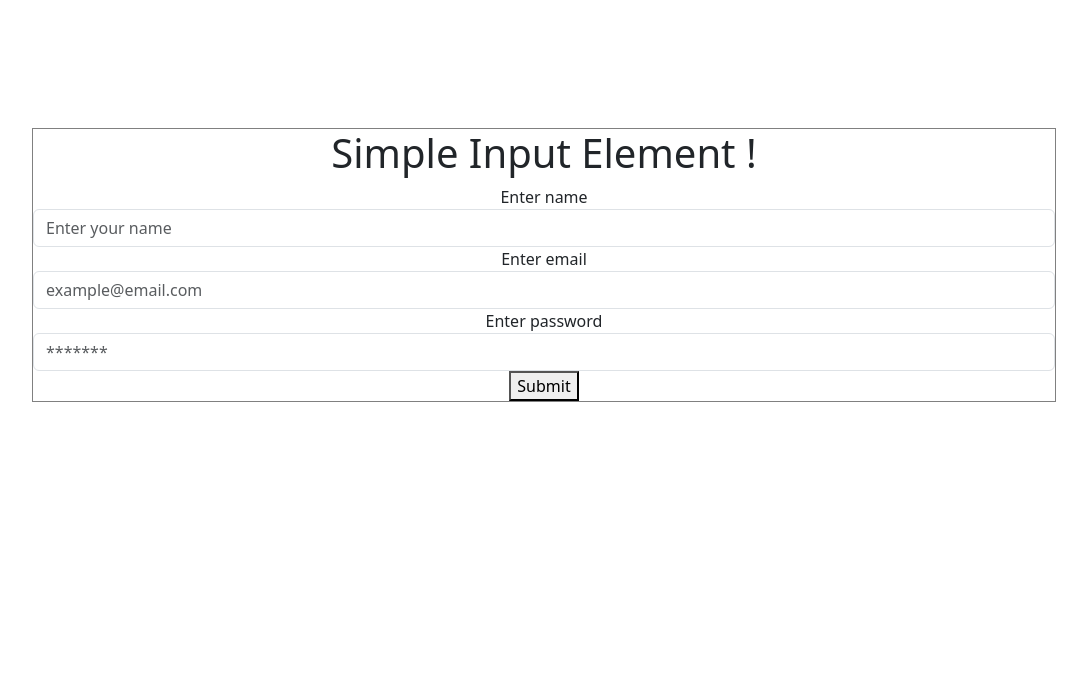
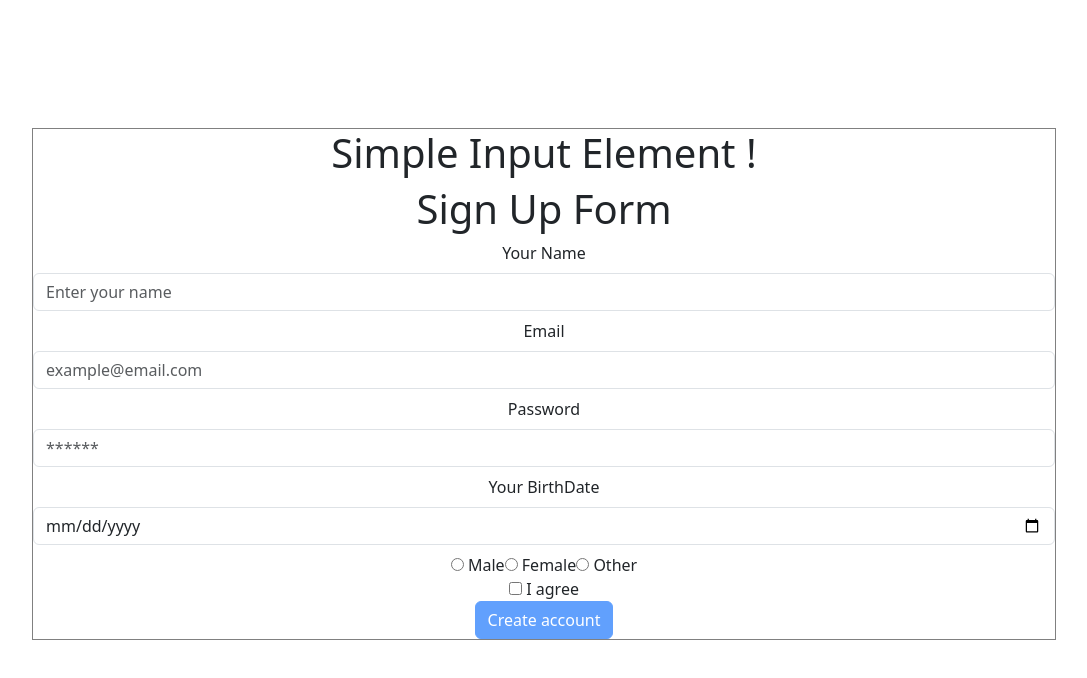
Before and after one commit to Torjuman/react-learning, a React app in the folder react-app/: page / in a window 1280 px wide. Shown: the top 678 px of the page, without its empty margins (96-1183 px from the left). Built offline with nearby package versions, Linux system fonts and the light colour scheme.

Commit message:
Made  a Simple Sign up form

```diff
--- a/react-app/src/components/App.jsx
+++ b/react-app/src/components/App.jsx
@@ -1,7 +1,8 @@
 import React from 'react';
 
 import classes from './app.module.css';
-import SplitForm from './split-form';
+import SignUpForm from './sign-up-form';
+// import SplitForm from './split-form';
 // import ControledForm from './form/ControledForm';
 // import UncontroledForm from './form/UncontroledForm';
 // import Input from './inputs/index';
@@ -15,8 +16,9 @@
                 <h1>Simple Input Element !</h1>
                 {/* <Input />
                 <UncontroledForm />
-                <ControledForm /> */}
-                <SplitForm />
+                <ControledForm />
+                <SplitForm /> */}
+                <SignUpForm />
             </div>
         )
     }
--- /dev/null
+++ b/react-app/src/components/sign-up-form/form.jsx
@@ -0,0 +1,94 @@
+import React from 'react';
+import PropTypes from 'prop-types';
+import InputTextSign from './input-text';
+
+const Form = ({values, agreement, handleChange, handleAgreement, handleSubmit}) => {
+    return (
+        <form onSubmit={handleSubmit}>
+            <InputTextSign
+            name="name"
+            label="Your Name"
+            placeholder="Enter your name"
+            value={values.name}
+            onChange={handleChange} />
+
+            <InputTextSign
+            name="email"
+            type="email"
+            label="Email"
+            placeholder="example@email.com"
+            value={values.email}
+            onChange={handleChange} />
+
+            <InputTextSign
+            name="password"
+            type="password"
+            label="Password"
+            placeholder="******"
+            value={values.password}
+            onChange={handleChange} />
+
+            <InputTextSign
+            name="birthDate"
+            type="date"
+            label="Your BirthDate"
+            value={values.birthDate}
+            onChange={handleChange} />
+
+            <div className="form-group">
+                <label >
+                    <input className="form-group mr-2"
+                    type="radio"
+                    name="gender"
+                    value="male"
+                    onChange={handleChange} />
+                </label> Male
+
+                <label >
+                    <input className="form-group mr-2"
+                    type="radio"
+                    name="gender"
+                    value="female"
+                    onChange={handleChange} />
+                </label> Female
+
+                <label >
+                    <input className="form-group mr-2"
+                    type="radio"
+                    name="gender"
+                    value="other"
+                    onChange={handleChange} />
+                </label> Other
+
+            </div>
+
+            <div className="form-group">
+                <label >
+                    <input className="form-group mr-2"
+                    type="checkbox"
+                    name="agreement"
+                    checked={agreement}
+                    onChange={handleAgreement} />
+                    </label> I agree
+
+            </div>
+
+            <button
+            className="btn btn-primary"
+            type="submit"
+            disabled={!agreement} >Create account</button>
+
+        </form>
+    )
+}
+
+Form.propTypes = {
+    values: PropTypes.object.isRequired,
+    agreement: PropTypes.bool.isRequired,
+    handleChange: PropTypes.func.isRequired,
+    handleAgreement: PropTypes.func.isRequired,
+    handleSubmit: PropTypes.func.isRequired,
+}
+
+
+export default Form;
--- /dev/null
+++ b/react-app/src/components/sign-up-form/index.jsx
@@ -0,0 +1,56 @@
+import React from 'react';
+import Form from './form';
+
+const initValues = {
+    name: '',
+    email: '',
+    password: '',
+    birthDate: '',
+    gender: '',
+}
+
+class SignUpForm extends React.Component {
+
+    state = {
+        values: initValues,
+        agreement: false,
+    }
+
+    handleChange = event => {
+        this.setState({
+            values: {
+                ...this.state.values,
+                [event.target.name]: event.target.value
+            }
+        })
+    }
+    handleAgreement = event => {
+        this.setState({
+            agreement: event.target.checked
+        })
+    }
+    handleSubmit = event => {
+        event.preventDefault()
+        console.log(this.state.values)
+
+        event.target.reset()
+        this.setState({values: initValues, agreement: false})
+    }
+
+    render () {
+        return (
+            <div>
+                <h1>Sign Up Form</h1>
+                <Form
+                values={this.state.values}
+                agreement={this.state.agreement}
+                handleChange={this.handleChange}
+                handleAgreement={this.handleAgreement}
+                handleSubmit={this.handleSubmit} />
+            </div>
+        )
+    }
+}
+
+
+export default SignUpForm;
--- /dev/null
+++ b/react-app/src/components/sign-up-form/input-text.jsx
@@ -0,0 +1,32 @@
+import React from 'react';
+import PropTypes from 'prop-types';
+
+const InputTextSign = props => (
+    <div className="form-group">
+        <label htmlFor={props.name}>{props.label}</label>
+        <input className="form-control my-2"
+        type={props.type}
+        name={props.name}
+        value={props.value}
+        placeholder={props.placeholder}
+        onChange={props.onChange} />
+
+    </div>
+)
+
+InputTextSign.propTypes = {
+    name: PropTypes.string.isRequired,
+    label: PropTypes.string.isRequired,
+    type: PropTypes.string.isRequired,
+    value: PropTypes.string.isRequired,
+    placeholder: PropTypes.string.isRequired,
+    onChange: PropTypes.func.isRequired,
+}
+InputTextSign.defaultProps = {
+    type: "text",
+    label: "",
+    placeholder: "",
+}
+
+
+export default InputTextSign;
```
